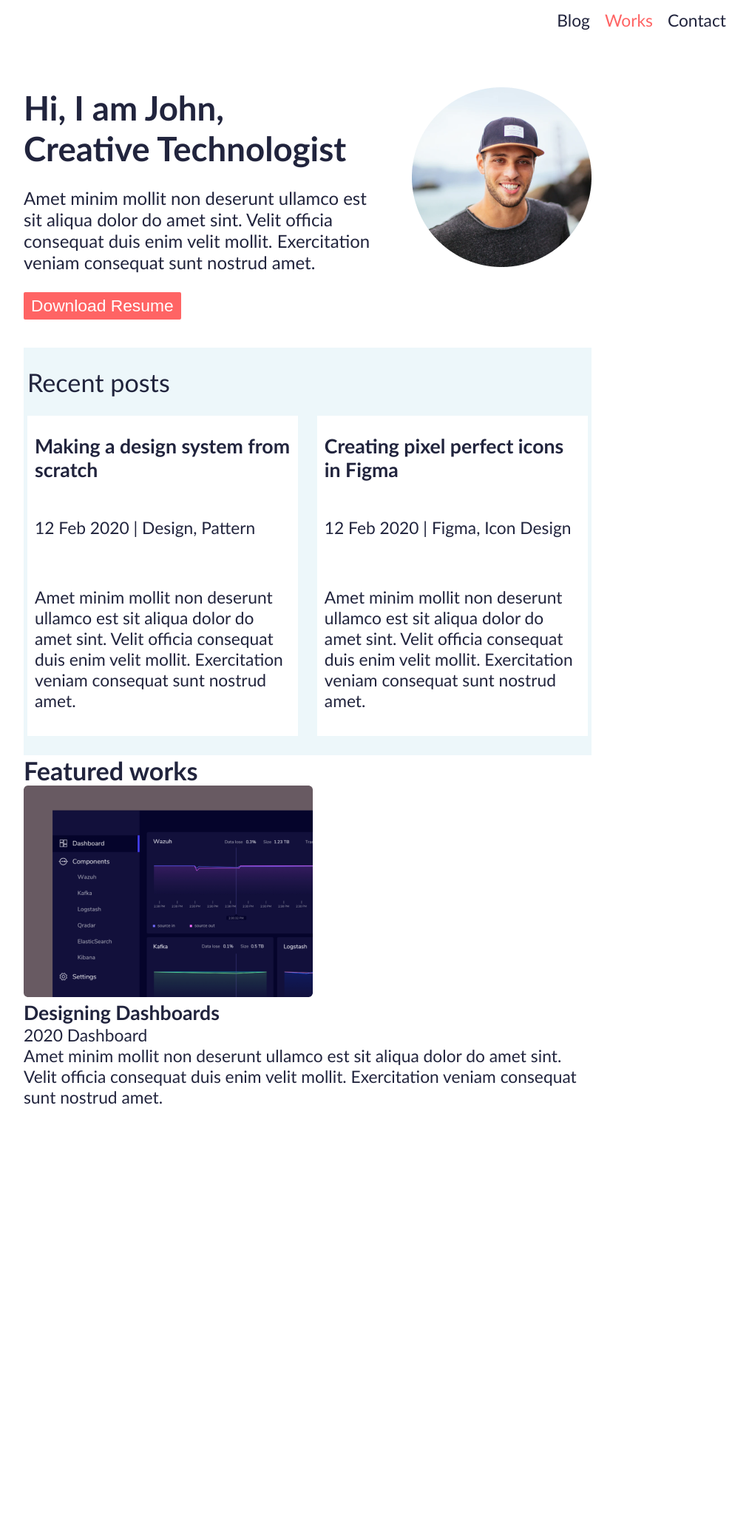
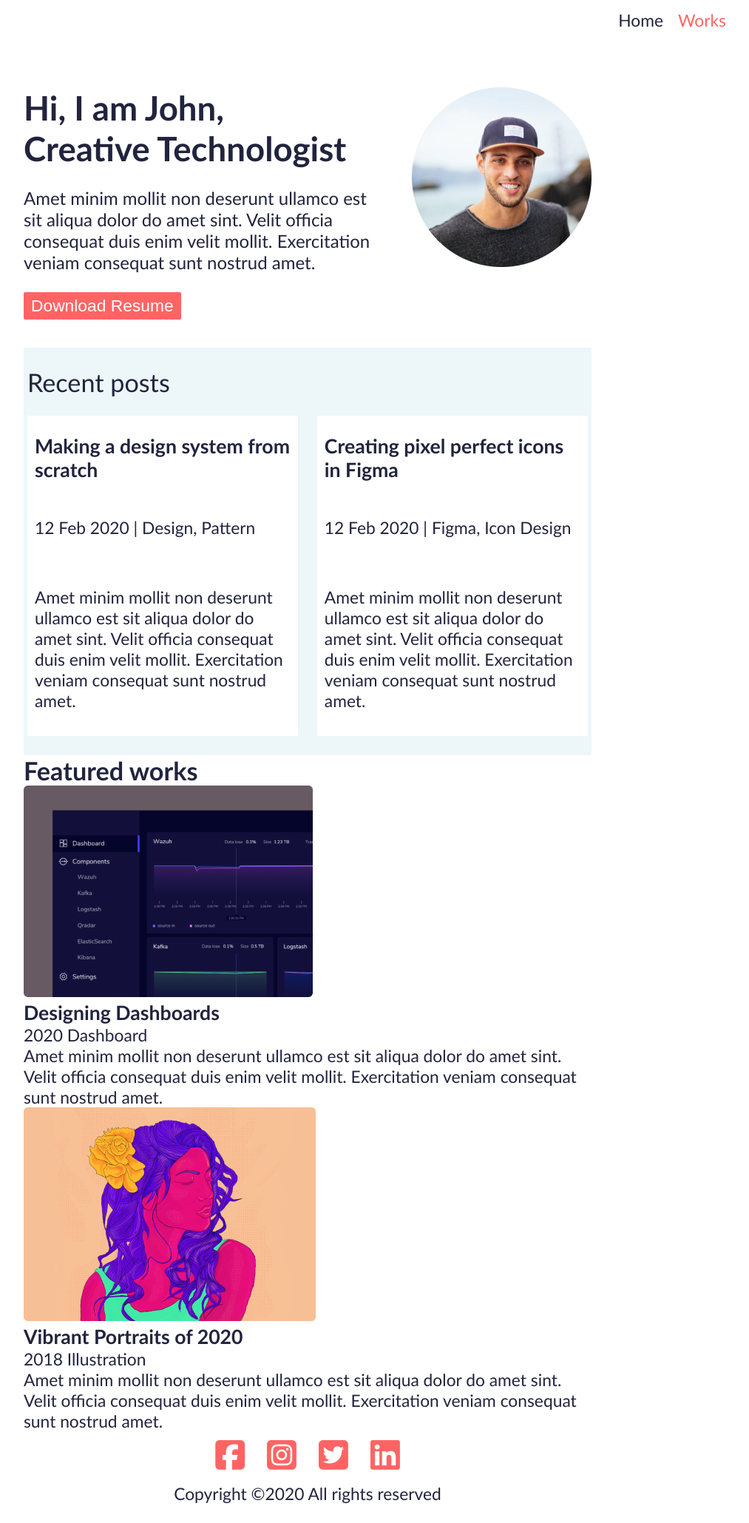
Before and after one commit to thaynabecker/atv-portfolio, a plain HTML site: page index.html in a window 1280 px wide. Shown: the whole page at 74% size, without its empty margins (224-1237 px from the left). Before the commit the page ends 1497 px from the top, so only its background shows below. Drawn offline with Linux system fonts and the light colour scheme.

Commit message:
Finalização Index

```diff
--- a/index.html
+++ b/index.html
@@ -11,9 +11,8 @@
     <header>
         <nav>
             <ul>
-                <li><a href="#">Blog</a></li>
-                <li class="atual"><a href="#">Works</a></li>
-                <li><a href="#">Contact</a></li>
+                <li><a href="index.html">Home</a></li>
+                <li class="atual"><a href="works.html">Works</a></li>
             </ul>
         </nav>
     </header>
@@ -48,13 +47,30 @@
             <h2>Featured works</h2>
             <div>
                 <div>
-                <img src="images/Rectangle30.png" alt="">
+                <img src="images/Rectangle30.png" alt="Rectangle30">
                 <h3>Designing Dashboards</h3>
-                <p>2020 Dashboard</p>
+                <p class="dashboard"><span>2020</span> Dashboard</p>
+                <p>Amet minim mollit non deserunt ullamco est sit aliqua dolor do amet sint. Velit officia consequat duis enim velit mollit. Exercitation veniam consequat sunt nostrud amet.</p>
+                </div>
+                <div>
+                <img src="images/Rectangle32.png" alt="Rectangle32">
+                <h3>Vibrant Portraits of 2020</h3>
+                <p class="illustration"><span>2018</span> Illustration</p>
                 <p>Amet minim mollit non deserunt ullamco est sit aliqua dolor do amet sint. Velit officia consequat duis enim velit mollit. Exercitation veniam consequat sunt nostrud amet.</p>
                 </div>
             </div>
         </section>
     </main>
+    <footer>
+        <nav>
+            <ul>
+                <li><a href="#"><span class="fa-brands fa-square-facebook"></span></a></li>
+                <li><a href="#"><span class="fa-brands fa-square-instagram"></span></a></li>
+                <li><a href="#"><span class="fa-brands fa-square-twitter"></span></a></li>
+                <li><a href="#"><span class="fa-brands fa-linkedin"></span></a></li>
+            </ul>
+        </nav>
+        <p>Copyright &copy;2020 All rights reserved </p>
+    </footer>
 </body>
 </html>
```
